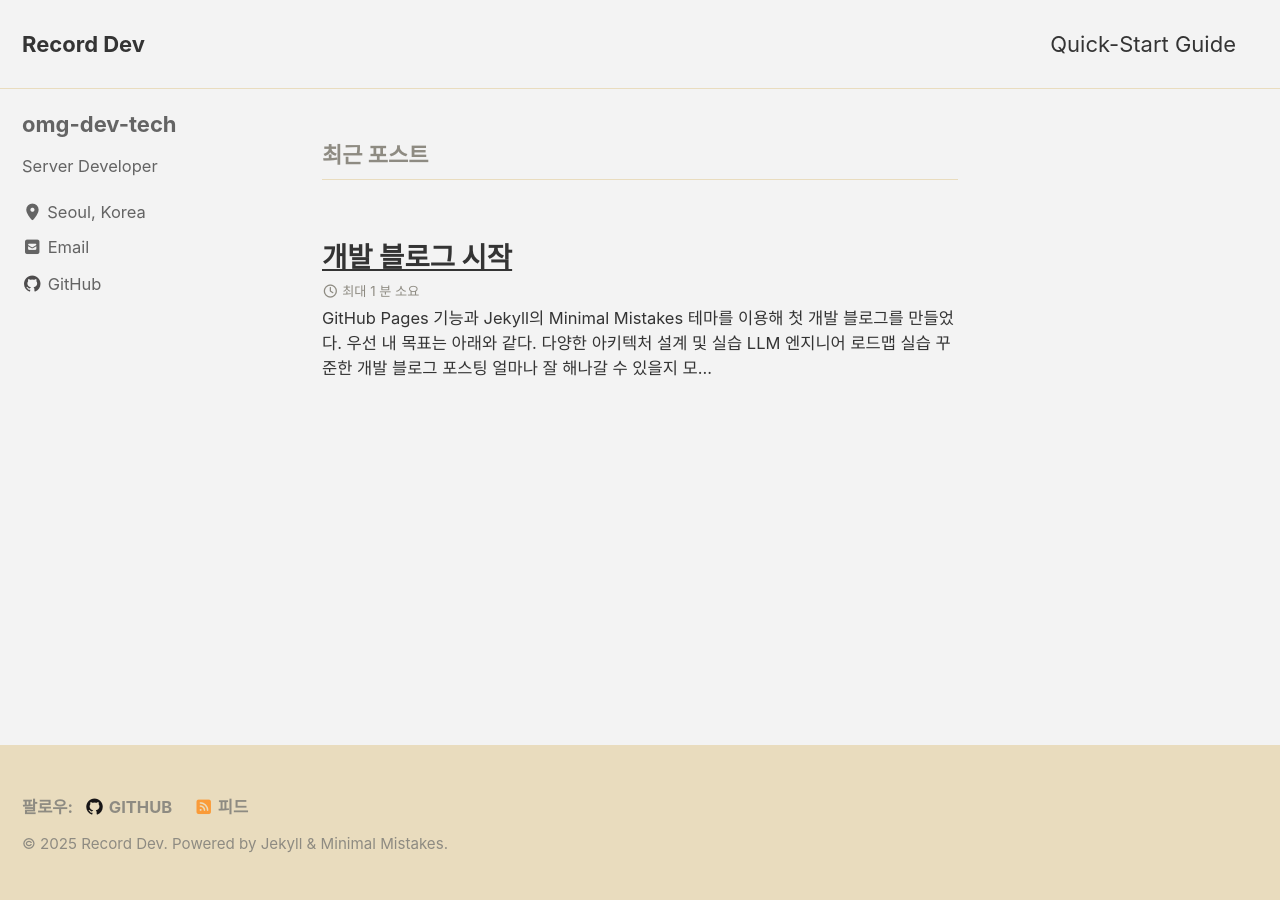
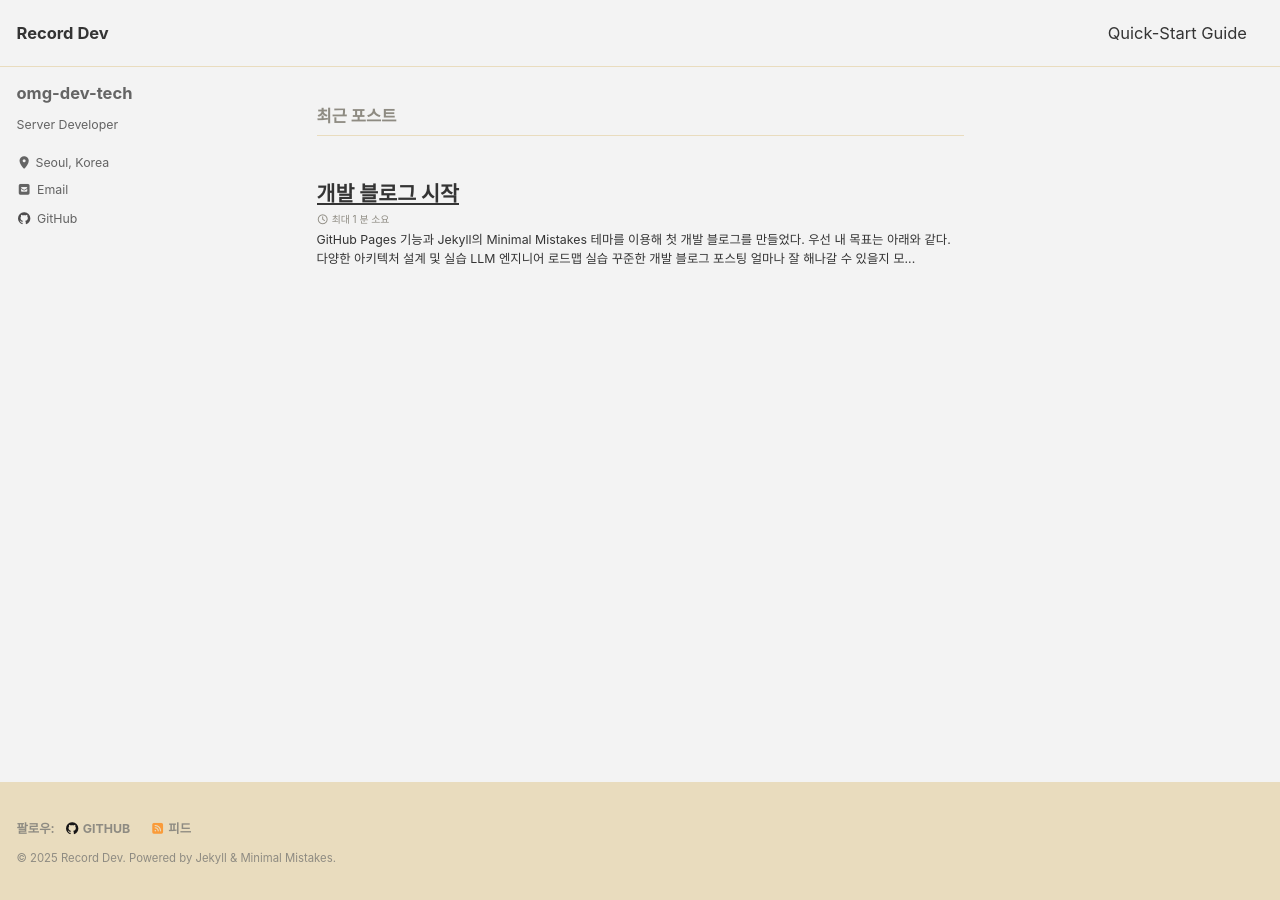
Before and after one commit to omg-dev-tech/omg-dev-tech, a Jekyll site: the page built from index.html, in a window 1280 px wide. Built offline with Jekyll 4.4.1, drawn with Linux system fonts in a browser that asks for light colours; cached includes are drawn as plain includes; some web fonts are replaced; the list of posts is cut into pages by our own code.

Commit message:
폰트 추가

```diff
--- a/_sass/minimal-mistakes/_variables.scss
+++ b/_sass/minimal-mistakes/_variables.scss
@@ -6,7 +6,24 @@
    Typography
    ========================================================================== */
 
-$doc-font-size: 16px !default;
+// 1. 폰트 페이스 정의
+@font-face {
+   font-family: 'D2Coding';
+   src: url('/assets/fonts/D2Coding.ttf') format('truetype');
+   font-weight: normal;
+   font-style: normal;
+   font-display: swap;
+ }
+
+ @font-face {
+   font-family: 'D2Coding';
+   src: url('/assets/fonts/D2CodingBold.ttf') format('truetype');
+   font-weight: bold;
+   font-style: normal;
+   font-display: swap;
+ }
+
+$doc-font-size: 12px !default;
 $doc-font-size-medium: $doc-font-size * 1.125 !default;
 $doc-font-size-large: $doc-font-size * 1.25 !default;
 $doc-font-size-x-large: $doc-font-size * 1.375 !default;
@@ -17,9 +34,9 @@ $indent-var: 1.3em !default;
 
 /* system typefaces */
 $serif: Georgia, Times, serif !default;
-$sans-serif: -apple-system, BlinkMacSystemFont, "Roboto", "Segoe UI",
+$sans-serif: "D2Coding", -apple-system, BlinkMacSystemFont, "Roboto", "Segoe UI",
   "Helvetica Neue", "Lucida Grande", Arial, sans-serif !default;
-$monospace: Monaco, Consolas, "Lucida Console", monospace !default;
+$monospace: "D2Coding", Monaco, Consolas, "Lucida Console", monospace !default;
 
 /* sans serif typefaces */
 $sans-serif-narrow: $sans-serif !default;
```
Also changed, not shown: 2 other files.
